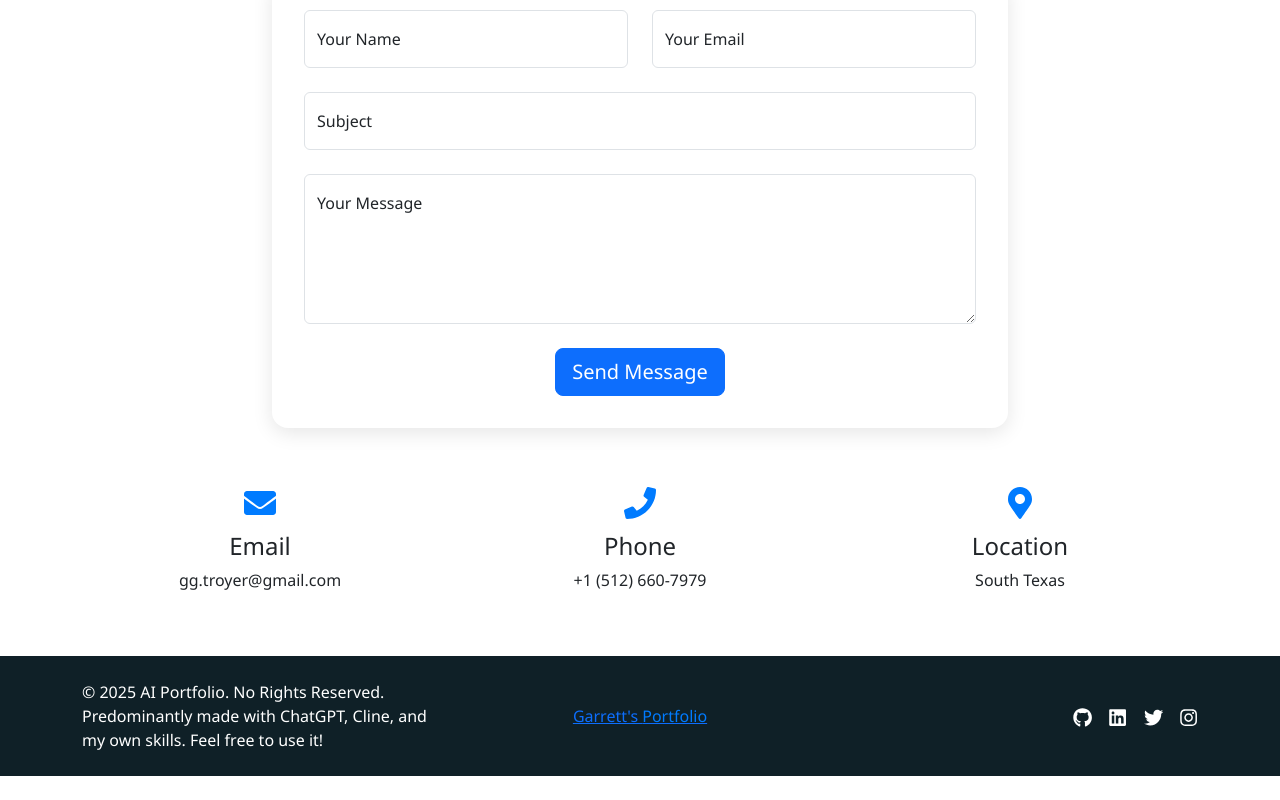
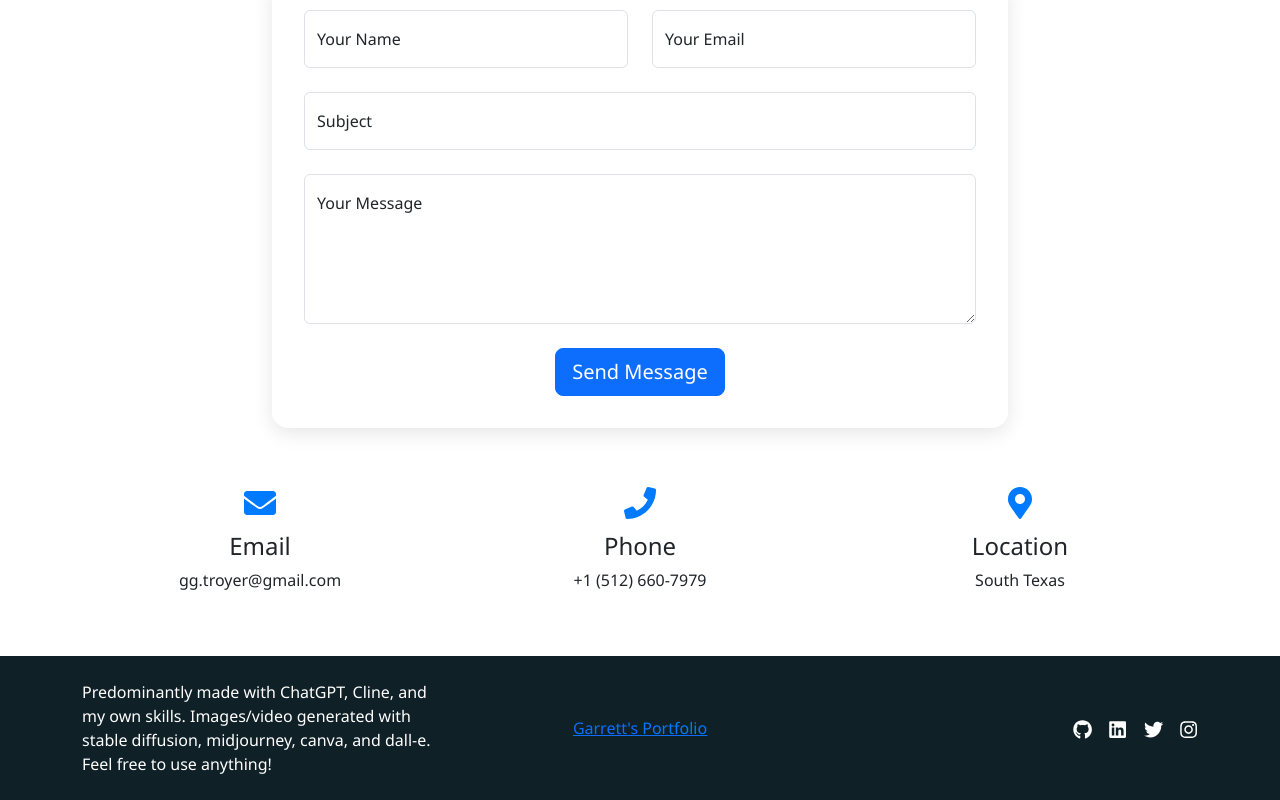
Before and after one commit to fruityvegetables/reactPortfolio, a React (Create React App) app: page / in a window 1280 px wide. Shown: the part 5099-5899 px from the top of the page. Before the commit the page ends 5875 px from the top, so only its background shows below. Built offline with nearby package versions, Linux system fonts and the light colour scheme.

Commit message:
updated the footer text

```diff
--- a/src/components/AiPortfolio.js
+++ b/src/components/AiPortfolio.js
@@ -351,7 +351,7 @@ const Footer = () => (
     <div className="container">
       <div className="row align-items-center">
         <div className="col-md-4 text-center text-md-start">
-          <span className="copyright">© 2025 AI Portfolio. No Rights Reserved. Predominantly made with ChatGPT, Cline, and my own skills. Feel free to use it!</span>
+          <span className="copyright">Predominantly made with ChatGPT, Cline, and my own skills. Images/video generated with stable diffusion, midjourney, canva, and dall-e. Feel free to use anything!</span>
         </div>
         <div className="col-md-4 text-center">
           <a className="footer-brand" href="#home">Garrett's <span>Portfolio</span></a>
```
